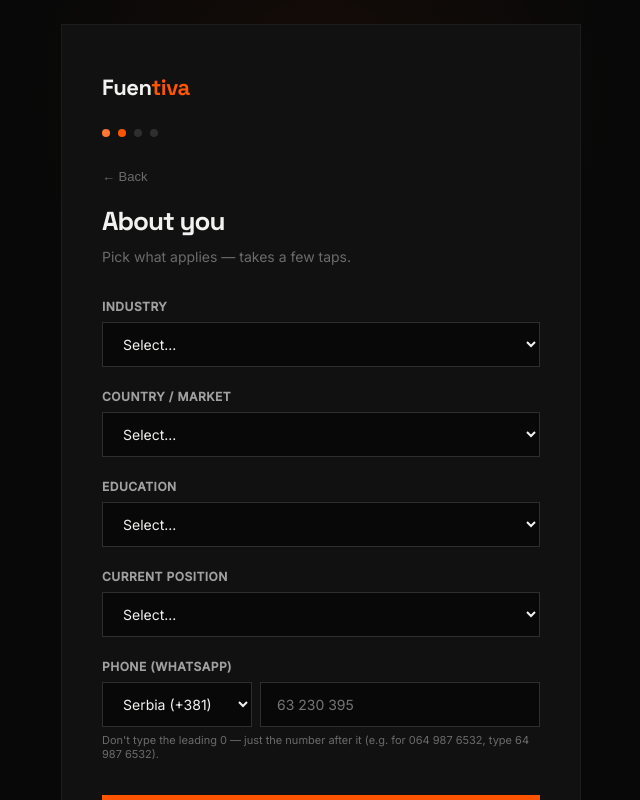
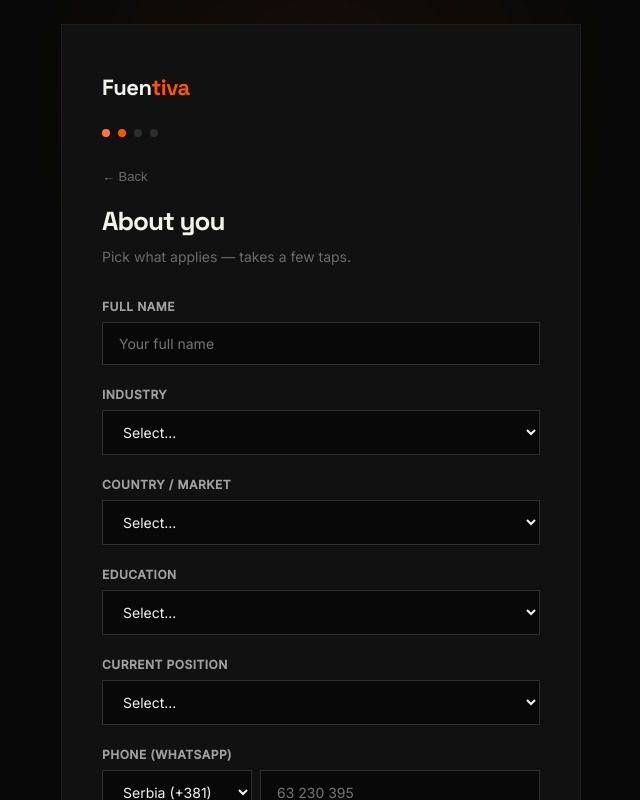
Before and after one commit to bojansipovac-bot/-fuentiva-web, a React (Create React App) app: page /onboarding in a window 1280 px wide. Both pictures are taken after a click on the button "Let's go". Shown: the top 800 px of the page, without its empty margins (319-959 px from the left). Built offline with nearby package versions, Linux system fonts and the light colour scheme.

Commit message:
Update Onboarding.js

```diff
--- a/src/pages/Onboarding.js
+++ b/src/pages/Onboarding.js
@@ -143,6 +143,7 @@ export default function Onboarding() {
   const [loading, setLoading] = useState(false);
   const [error, setError] = useState(null);
 
+  const [fullName, setFullName] = useState('');
   const [industry, setIndustry] = useState('');
   const [country, setCountry] = useState('');
   const [education, setEducation] = useState('');
@@ -188,6 +189,7 @@ export default function Onboarding() {
 
     const payload = {
       user_id: user.id,
+      ime: fullName || null,
       industry: industry || null,
       country: country || null,
       education: education || null,
@@ -245,6 +247,14 @@ export default function Onboarding() {
               <button className="ob-back" onClick={goBack}>← Back</button>
               <div className="ob-title">About you</div>
               <div className="ob-subtitle">Pick what applies — takes a few taps.</div>
+
+              <div className="form-group">
+                <label className="form-label">Full Name</label>
+                <input
+                  type="text" className="form-input" placeholder="Your full name"
+                  value={fullName} onChange={e => setFullName(e.target.value)}
+                />
+              </div>
 
               <div className="form-group">
                 <label className="form-label">Industry</label>
@@ -378,6 +388,10 @@ export default function Onboarding() {
 
               <div style={{ marginBottom: '20px' }}>
                 <div className="review-item">
+                  <span className="review-label">Name</span>
+                  <span className="review-value">{fullName || '—'}</span>
+                </div>
+                <div className="review-item">
                   <span className="review-label">Industry</span>
                   <span className="review-value">{industry || '—'}</span>
                 </div>
```
